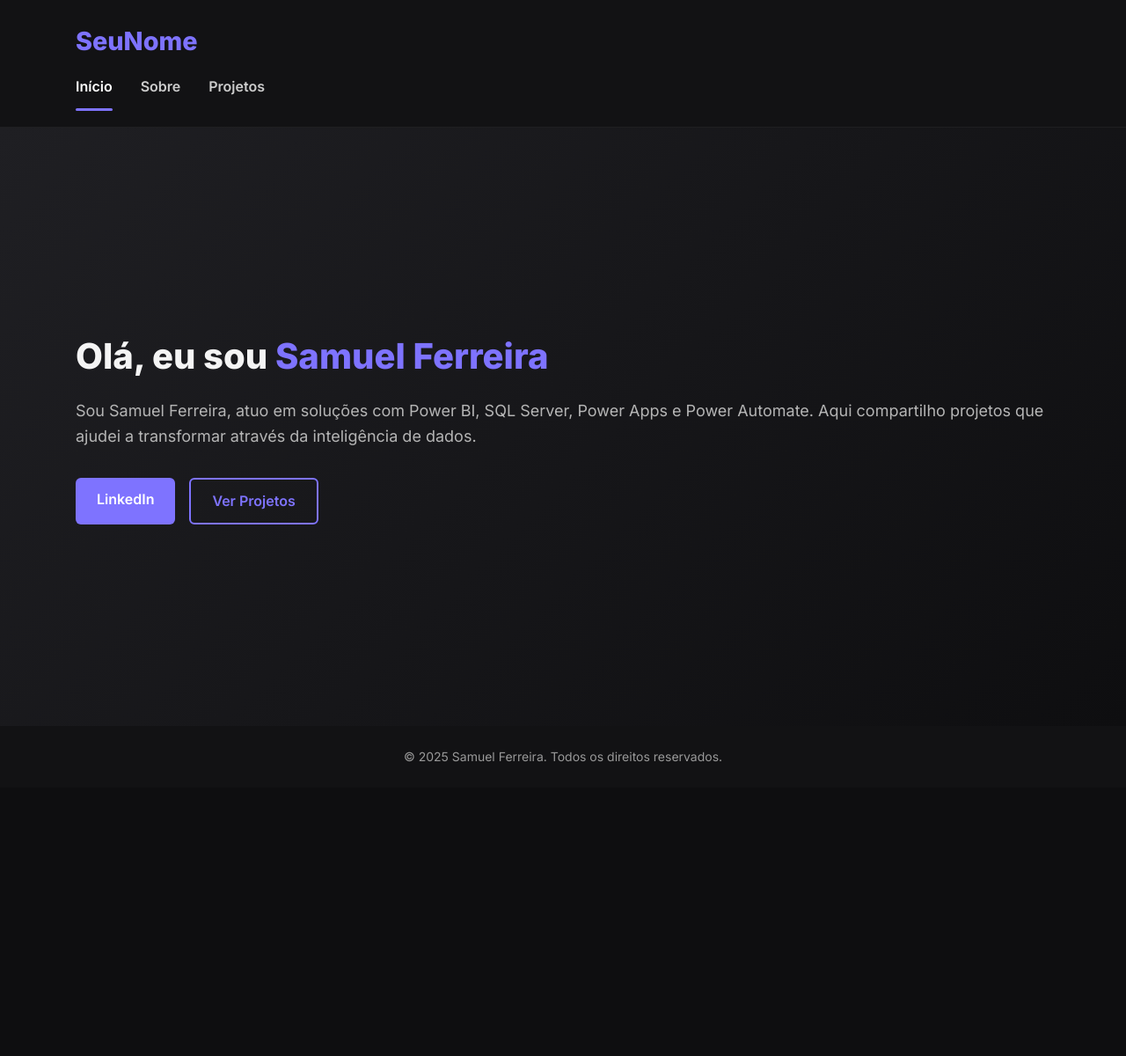
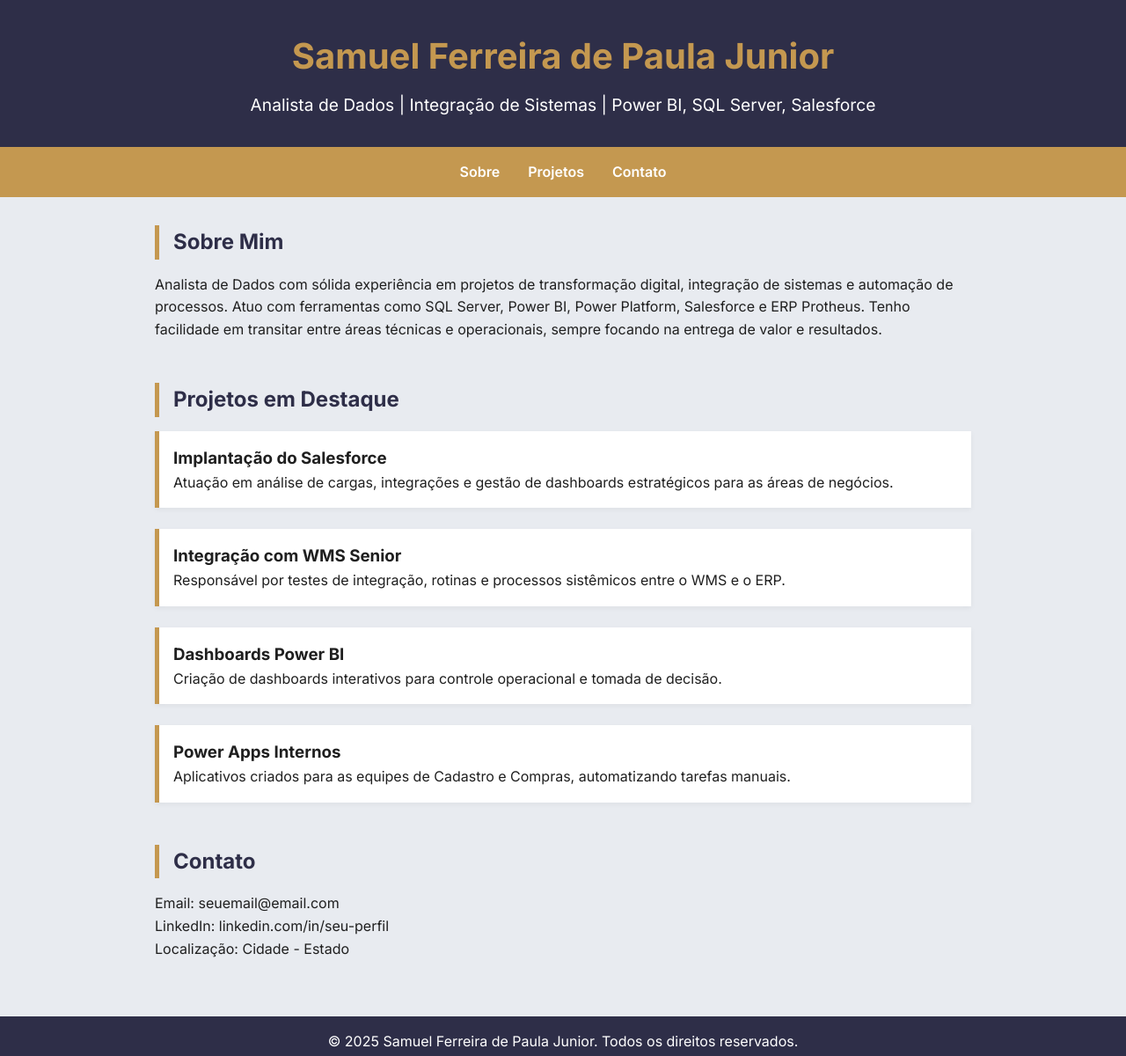
Before and after one commit to SamuelJuniorrr/portifolio, a plain HTML site: page index.html in a window 1280 px wide. Shown: the whole page at 88% size. Before the commit the page ends 895 px from the top, so only its background shows below. Drawn offline with Linux system fonts and the light colour scheme.

Commit message:
Update index.html

```diff
--- a/index.html
+++ b/index.html
@@ -1,38 +1,151 @@
 <!DOCTYPE html>
 <html lang="pt-br">
 <head>
-  <meta charset="UTF-8" />
-  <meta name="viewport" content="width=device-width, initial-scale=1.0" />
-  <title>Portfólio | Seu Nome</title>
-  <link rel="stylesheet" href="style.css" />
-  <link href="https://fonts.googleapis.com/css2?family=Inter:wght@400;600;800&display=swap" rel="stylesheet">
+  <meta charset="UTF-8">
+  <meta name="viewport" content="width=device-width, initial-scale=1.0">
+  <title>Portfólio - Samuel Junior</title>
+  <link href="https://fonts.googleapis.com/css2?family=Inter:wght@400;600;700&display=swap" rel="stylesheet">
+  <style>
+    :root {
+      --gold: #C49850;
+      --navy: #2E2E48;
+      --light: #E8EBF0;
+      --text-dark: #1F1F1F;
+    }
+
+    * {
+      margin: 0;
+      padding: 0;
+      box-sizing: border-box;
+      font-family: 'Inter', sans-serif;
+    }
+
+    body {
+      background-color: var(--light);
+      color: var(--text-dark);
+      line-height: 1.6;
+    }
+
+    header {
+      background-color: var(--navy);
+      color: white;
+      padding: 2rem;
+      text-align: center;
+    }
+
+    header h1 {
+      font-size: 2.5rem;
+      color: var(--gold);
+    }
+
+    header p {
+      font-size: 1.2rem;
+      margin-top: 0.5rem;
+    }
+
+    nav {
+      display: flex;
+      justify-content: center;
+      gap: 2rem;
+      background: var(--gold);
+      padding: 1rem 0;
+    }
+
+    nav a {
+      text-decoration: none;
+      color: white;
+      font-weight: 600;
+      transition: color 0.3s;
+    }
+
+    nav a:hover {
+      color: var(--navy);
+    }
+
+    main {
+      max-width: 960px;
+      margin: 2rem auto;
+      padding: 0 1rem;
+    }
+
+    section {
+      margin-bottom: 3rem;
+    }
+
+    section h2 {
+      color: var(--navy);
+      border-left: 5px solid var(--gold);
+      padding-left: 1rem;
+      margin-bottom: 1rem;
+    }
+
+    .project {
+      background: white;
+      border-left: 5px solid var(--gold);
+      padding: 1rem;
+      margin-bottom: 1.5rem;
+      box-shadow: 0 2px 6px rgba(0,0,0,0.05);
+    }
+
+    footer {
+      background-color: var(--navy);
+      color: white;
+      text-align: center;
+      padding: 1rem;
+      margin-top: 4rem;
+    }
+  </style>
 </head>
 <body>
   <header>
-    <div class="container">
-      <h1 class="logo">SeuNome</h1>
-      <nav class="menu">
-        <a href="index.html" class="active">Início</a>
-        <a href="sobre.html">Sobre</a>
-        <a href="projetos.html">Projetos</a>
-      </nav>
-    </div>
+    <h1>Samuel Ferreira de Paula Junior</h1>
+    <p>Analista de Dados | Integração de Sistemas | Power BI, SQL Server, Salesforce</p>
   </header>
 
-  <main class="hero">
-    <div class="container">
-      <h2>Olá, eu sou <span>Samuel Ferreira</span></h2>
-      <p>Sou Samuel Ferreira, atuo em soluções com Power BI, SQL Server, Power Apps e Power Automate.
-Aqui compartilho projetos que ajudei a transformar através da inteligência de dados.</p>
-      <div class="cta">
-        <a href="https://www.linkedin.com/in/samueljrferreira" class="btn" target="_blank">LinkedIn</a>
-        <a href="projetos.html" class="btn btn-outline">Ver Projetos</a>
+  <nav>
+    <a href="#sobre">Sobre</a>
+    <a href="#projetos">Projetos</a>
+    <a href="#contato">Contato</a>
+  </nav>
+
+  <main>
+    <section id="sobre">
+      <h2>Sobre Mim</h2>
+      <p>
+        Analista de Dados com sólida experiência em projetos de transformação digital, integração de sistemas e automação de processos. Atuo com ferramentas como SQL Server, Power BI, Power Platform, Salesforce e ERP Protheus. Tenho facilidade em transitar entre áreas técnicas e operacionais, sempre focando na entrega de valor e resultados.
+      </p>
+    </section>
+
+    <section id="projetos">
+      <h2>Projetos em Destaque</h2>
+      <div class="project">
+        <h3>Implantação do Salesforce</h3>
+        <p>Atuação em análise de cargas, integrações e gestão de dashboards estratégicos para as áreas de negócios.</p>
       </div>
-    </div>
+      <div class="project">
+        <h3>Integração com WMS Senior</h3>
+        <p>Responsável por testes de integração, rotinas e processos sistêmicos entre o WMS e o ERP.</p>
+      </div>
+      <div class="project">
+        <h3>Dashboards Power BI</h3>
+        <p>Criação de dashboards interativos para controle operacional e tomada de decisão.</p>
+      </div>
+      <div class="project">
+        <h3>Power Apps Internos</h3>
+        <p>Aplicativos criados para as equipes de Cadastro e Compras, automatizando tarefas manuais.</p>
+      </div>
+    </section>
+
+    <section id="contato">
+      <h2>Contato</h2>
+      <p>Email: seuemail@email.com</p>
+      <p>LinkedIn: linkedin.com/in/seu-perfil</p>
+      <p>Localização: Cidade - Estado</p>
+    </section>
   </main>
 
   <footer>
-    <p>&copy; 2025 Samuel Ferreira. Todos os direitos reservados.</p>
+    <p>© 2025 Samuel Ferreira de Paula Junior. Todos os direitos reservados.</p>
   </footer>
 </body>
 </html>
```
